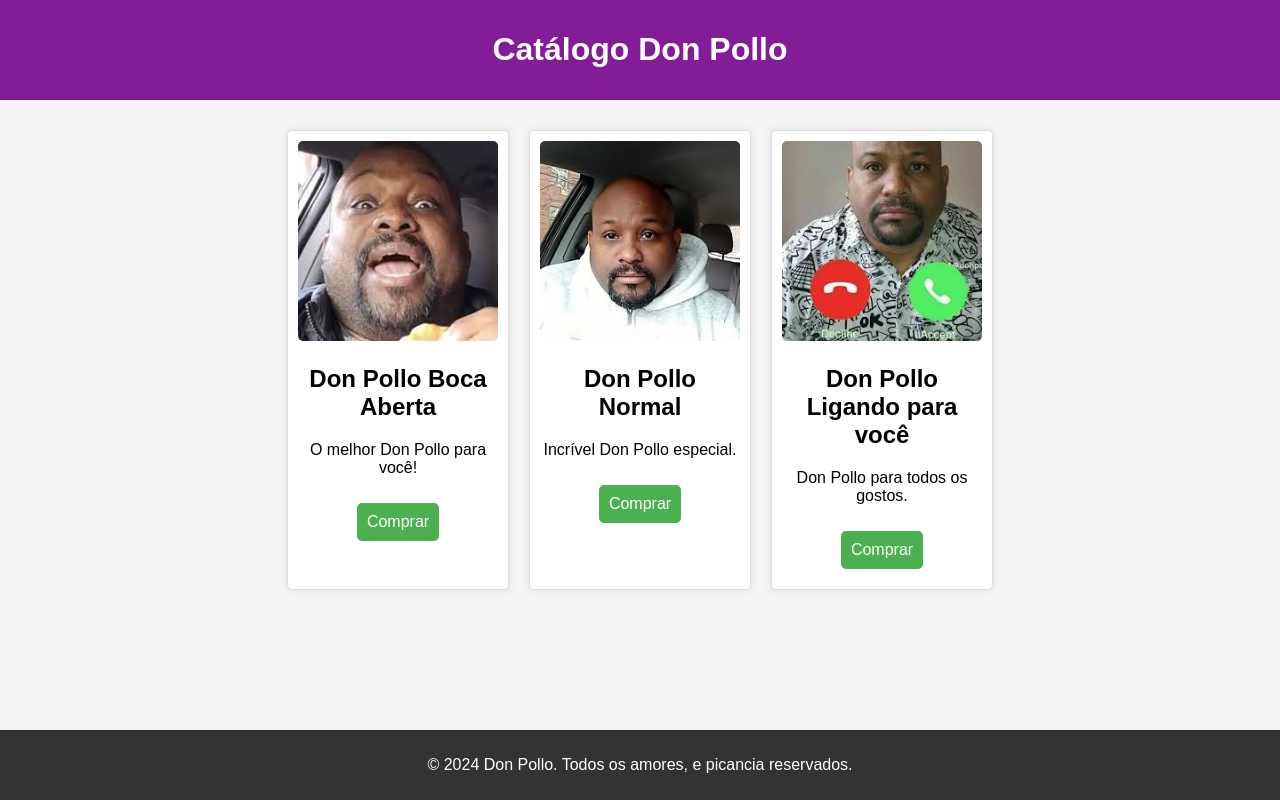
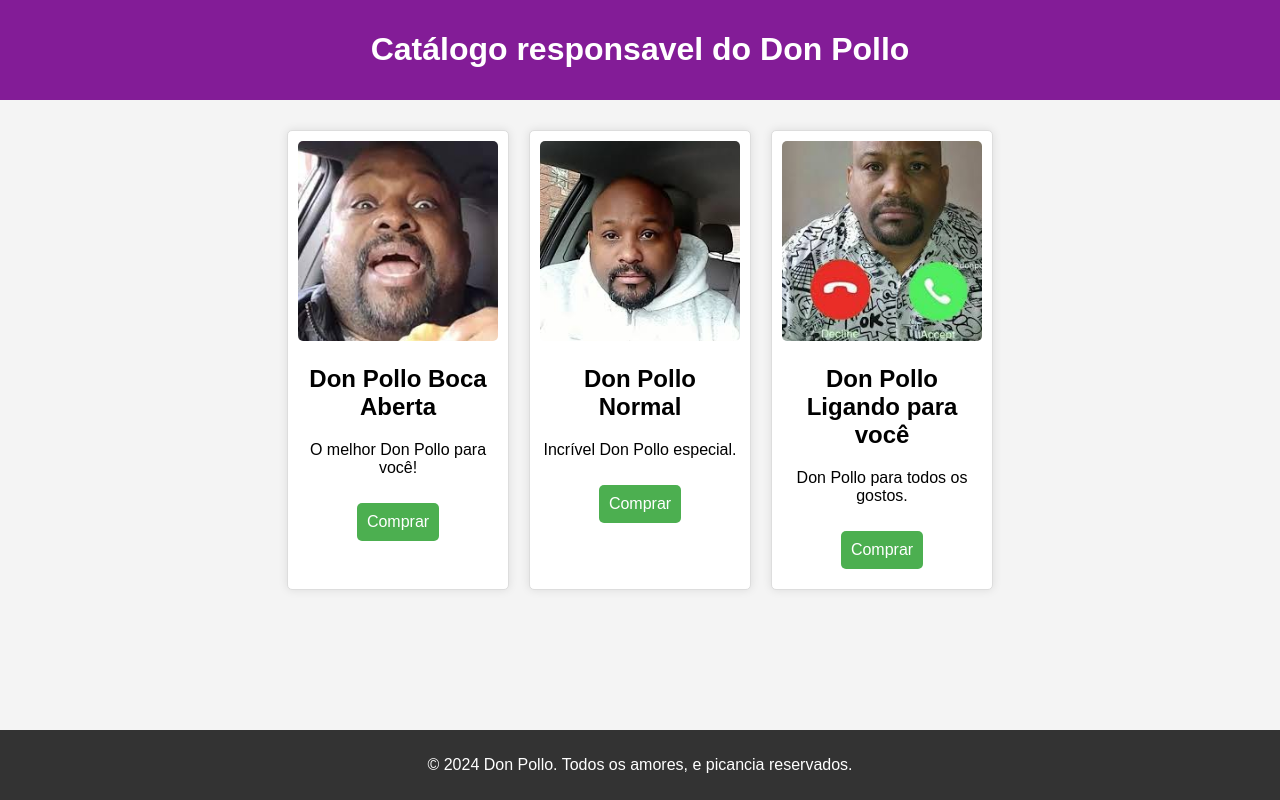
Before and after one commit to Allanklimx/don-pollo-responsavel, a plain HTML site: page index.html in a window 1280 px wide. Drawn offline with Linux system fonts and the light colour scheme.

Commit message:
Update index.html

```diff
--- a/index.html
+++ b/index.html
@@ -82,7 +82,7 @@
 <body>
     <!-- Cabeçalho do site -->
     <header>
-        <h1>Catálogo Don Pollo</h1>
+        <h1>Catálogo responsavel do Don Pollo</h1>
     </header>
     <!-- Seção principal do site -->
     <section>
```
